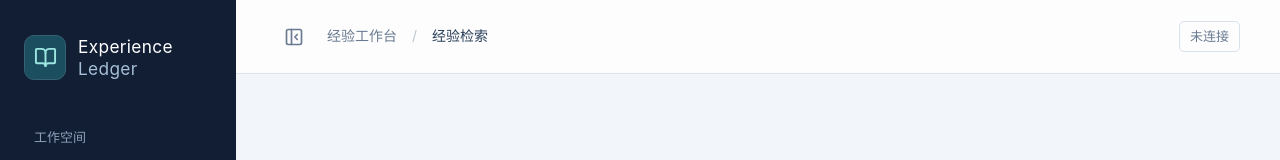
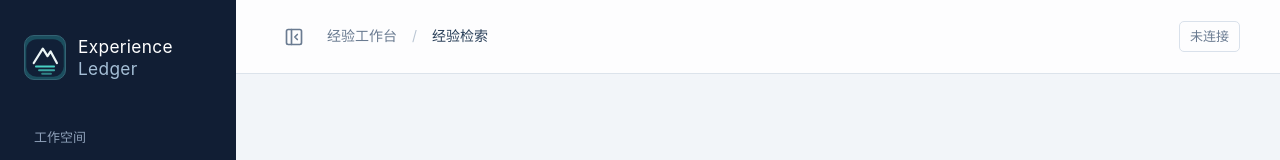
Before and after one commit to GyBernstein/experience-ledger, a React (Vite) app in the folder frontend/: page / in a window 1280 px wide. Shown: the top 160 px of the page. Built offline with nearby package versions, Linux system fonts and the light colour scheme.

Commit message:
Use Experience Ledger logo in the sidebar

```diff
--- a/frontend/src/App.tsx
+++ b/frontend/src/App.tsx
@@ -134,7 +134,7 @@ export default function App() {
       <aside className="sidebar">
         <a className="brand" href="#/search">
           <span className="brand-mark">
-            <BookOpen size={23} />
+            <img src="/experience-ledger-mark.svg" alt="" />
           </span>
           <span>
             Experience
```
